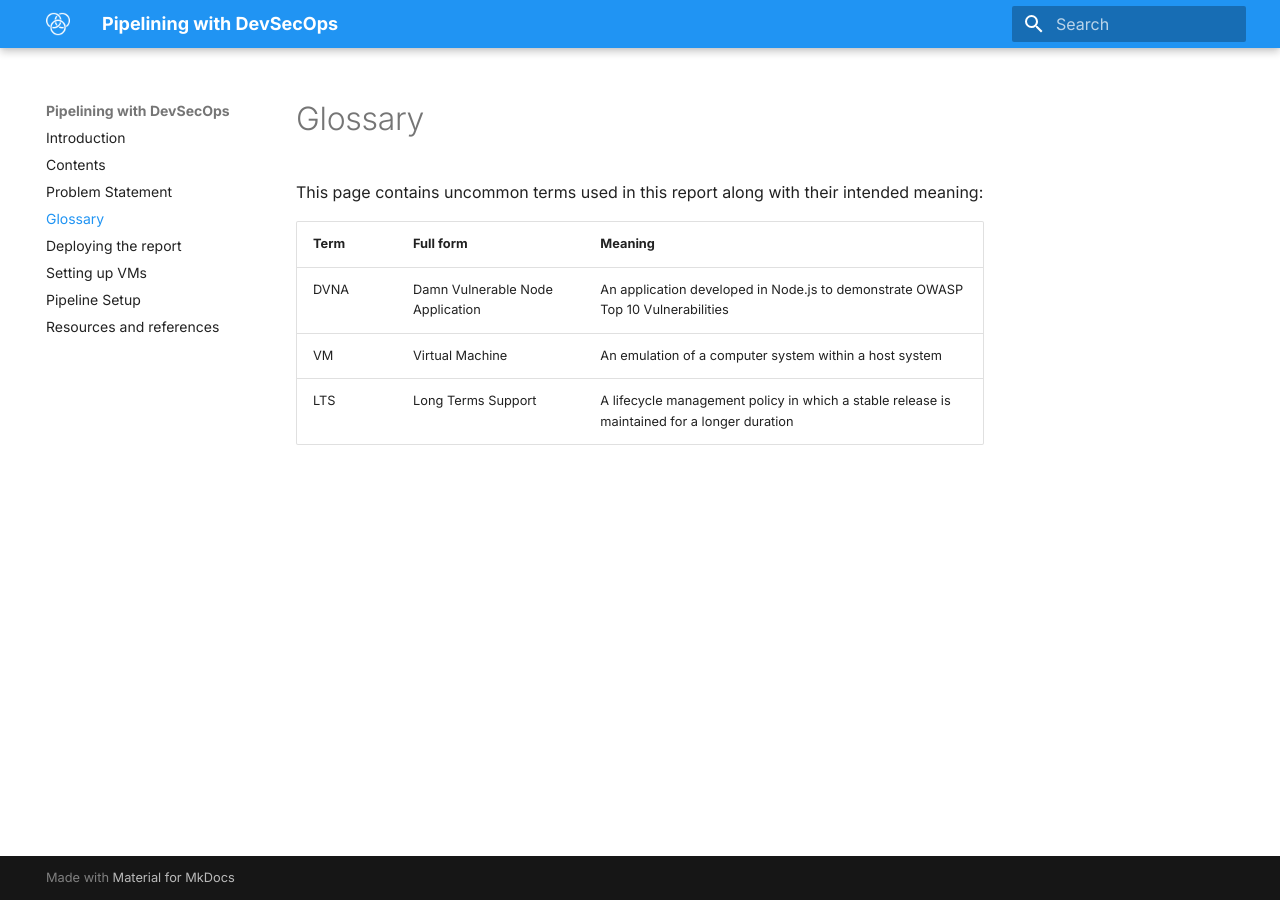
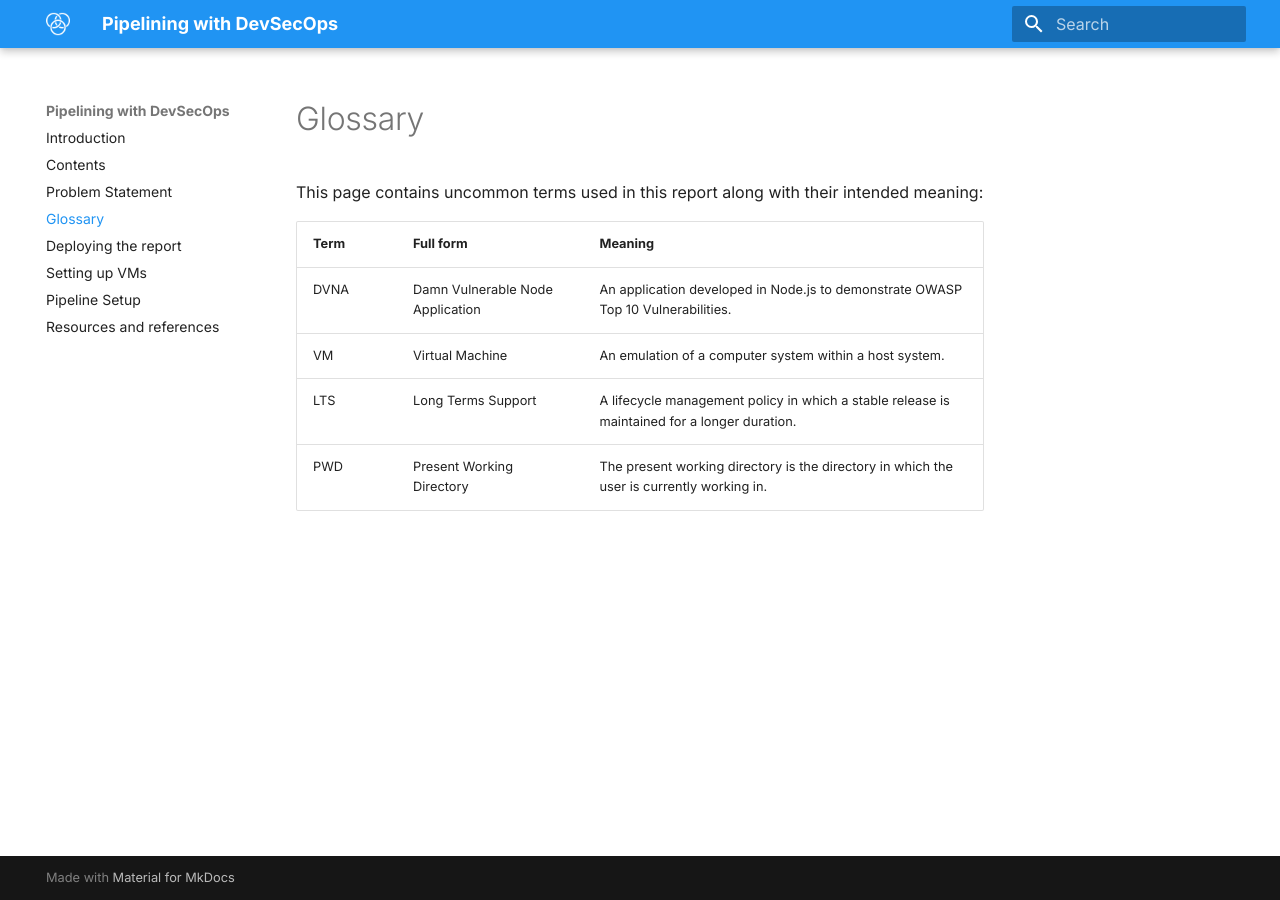
Before and after one commit to nxious/devsecops-pipeline, an MkDocs documentation site: the page built from docs/glossary.md, in a window 1280 px wide. Built offline with MkDocs 1.6.1 and Material for MkDocs 9.7.7, drawn with Linux system fonts in a browser that asks for light colours.

Commit message:
Updated documentation

```diff
--- a/docs/glossary.md
+++ b/docs/glossary.md
@@ -2,8 +2,9 @@
 
 This page contains uncommon terms used in this report along with their intended meaning:
 
-|Term   |Full form                          |Meaning                                                                                    |
-|---    |---                                |---                                                                                        |
-|DVNA   |Damn Vulnerable Node Application   |An application developed in Node.js to demonstrate OWASP Top 10 Vulnerabilities            |
-|VM     |Virtual Machine                    |An emulation of a computer system within a host system                                     |
-|LTS    |Long Terms Support                 |A lifecycle management policy in which a stable release is maintained for a longer duration|
+|Term   |Full form                          |Meaning                                                                                     |
+|---    |---                                |---                                                                                         |
+|DVNA   |Damn Vulnerable Node Application   |An application developed in Node.js to demonstrate OWASP Top 10 Vulnerabilities.            |
+|VM     |Virtual Machine                    |An emulation of a computer system within a host system.                                     |
+|LTS    |Long Terms Support                 |A lifecycle management policy in which a stable release is maintained for a longer duration.|
+|PWD    |Present Working Directory          |The present working directory is the directory in which the user is currently working in.   |
```
Also changed, not shown: docs/pipeline-setup.md (+49 -9 lines), docs/setting-up-vms.md (+1 -1 lines), 1 other file.
